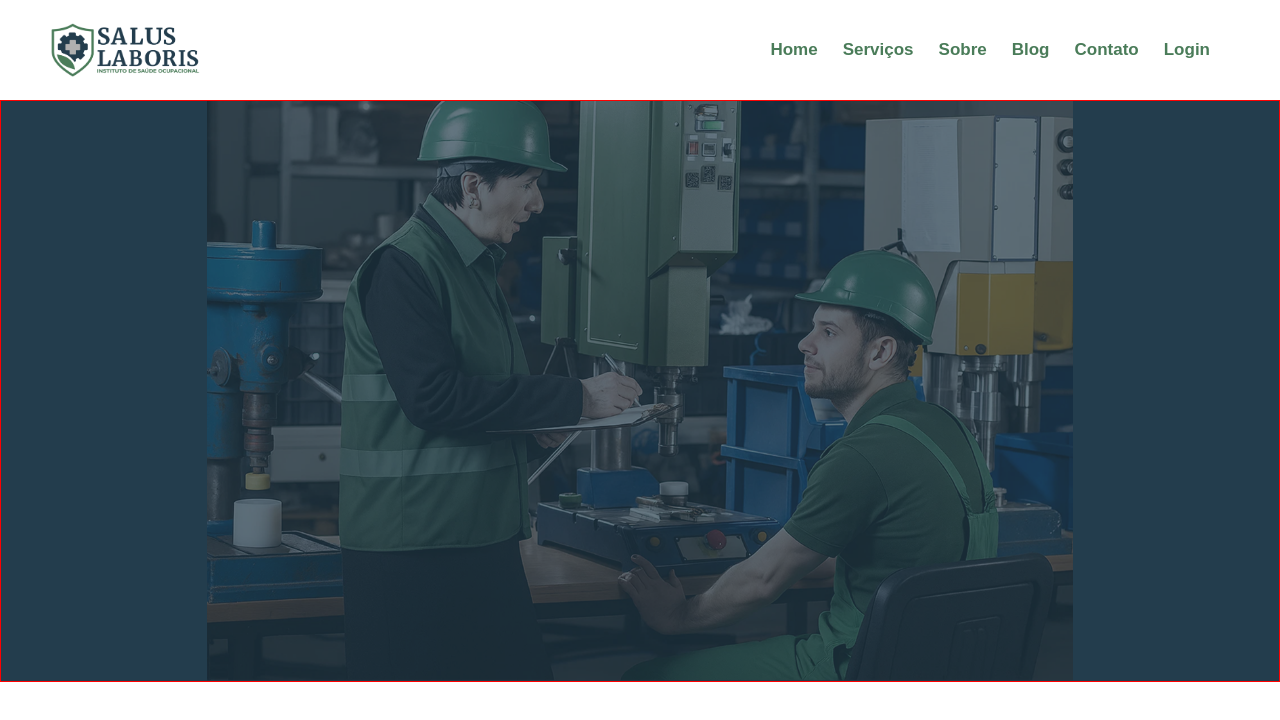
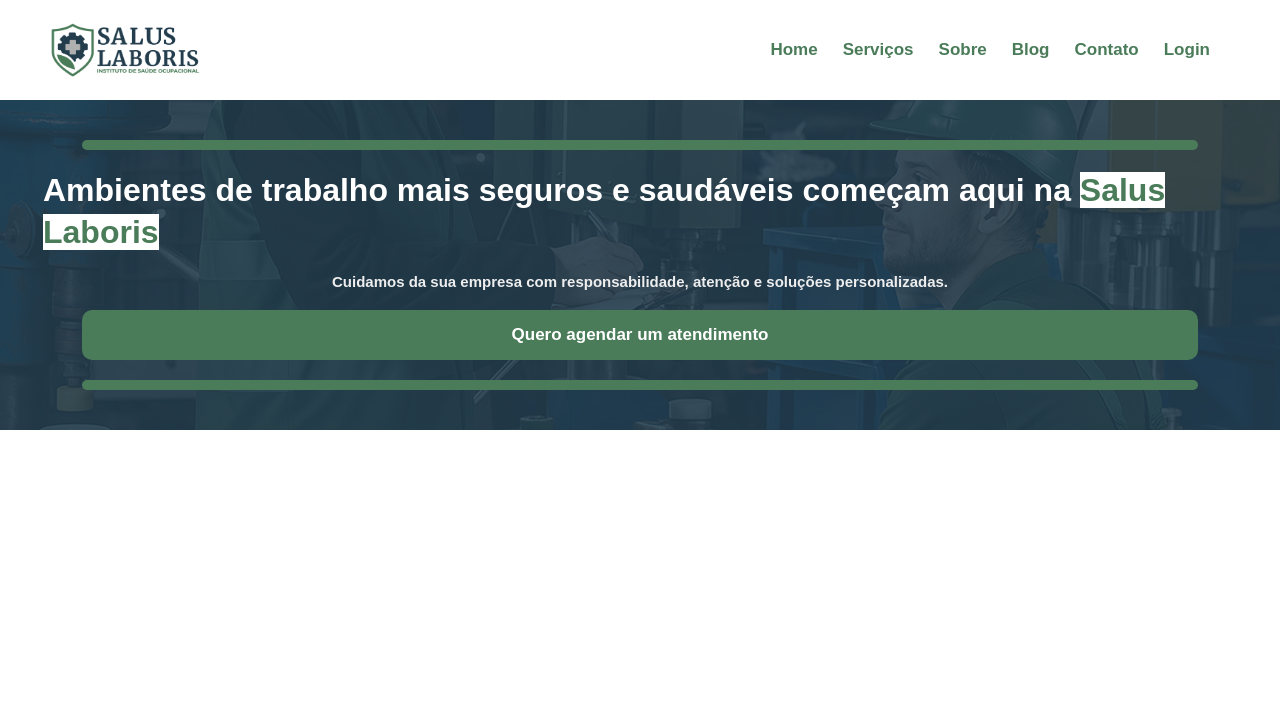
Before and after one commit to luvsscorpius/salusLaboris, a React (Create React App) app in the folder frontend/: page / in a window 1280 px wide. Shown: the top 720 px of the page. Built offline with nearby package versions, Linux system fonts and the light colour scheme.

Commit message:
feat(hero.jsx): developing hero.jsx

```diff
--- a/frontend/src/Components/Hero/Hero.jsx
+++ b/frontend/src/Components/Hero/Hero.jsx
@@ -6,6 +6,18 @@ export const Hero = () => {
   return (
     <H.hero>
         <img src={background} alt="Imagem de fundo" />
+        <H.bar/>
+        <H.titleContainer>
+            <h1>
+                Ambientes de trabalho mais seguros e saudáveis começam aqui na <span>Salus Laboris</span>
+            </h1>
+
+            <p>
+              Cuidamos da sua empresa com responsabilidade, atenção e soluções personalizadas.
+            </p>
+        </H.titleContainer>
+        <button>Quero agendar um atendimento </button>
+        <H.bar/>
     </H.hero>
   )
 }
--- a/frontend/src/Components/Hero/Styles.jsx
+++ b/frontend/src/Components/Hero/Styles.jsx
@@ -6,11 +6,77 @@ export const hero = styled.div`
     display: flex;
     align-items: center;
     justify-content: center;
+    flex-direction: column;
+    padding: 20px;
 
     img {
-        opacity: 0.3;
-        object-fit: center/cover;
+        position: absolute;
+        top: 0;
+        left: 0;
+        width: 100%;
+        height: 100%;
+        object-fit: cover;
+        opacity: 0.1;
         z-index: 0;
-        height: 580px;
+    }
+
+    button {
+        width: 90%;
+        height: 50px;
+        background-color: #4A7C59;
+        border: none;
+        z-index: 10;
+        color: #fff;
+        font-family: "Poppins", sans-serif;
+        font-weight: 600;
+        font-size: 17px;
+        border-radius: 10px;
+        margin-top: 20px;
+
+        &:hover {
+            cursor: pointer;
+            opacity: 0.8;
+            transition: 0.9s ease-in-out;
+        }
     }
 `
+
+export const bar = styled.div`
+    background-color: #4A7C59;
+    width: 90%;
+    height: 10px;
+    z-index: 10;
+    border-radius: 10px;
+    margin: 20px;
+`
+
+export const titleContainer = styled.div`
+    z-index: 10;
+    padding: 0 23px 0 23px;
+    display: flex;
+    flex-direction: column;
+    align-items: center;
+    justify-content: center;
+    gap: 20px;
+
+    h1 {
+        color: #fff;
+        font-family: "Poppins", sans-serif;
+        font-weight: 700;
+        font-size: 32px;
+        line-height: 1.3;
+
+        span {
+            background-color: #fff;
+            color: #4A7C59;
+        }
+    }
+
+    p {
+        color: #eee;
+        font-family: "Poppins", sans-serif;
+        font-weight: 550;
+        font-size: 15px;
+        text-align: justify;
+    }
+`
--- a/frontend/src/Pages/Home/Styles.jsx
+++ b/frontend/src/Pages/Home/Styles.jsx
@@ -1,5 +1,4 @@
 import styled from 'styled-components'
 
 export const home = styled.main`
-    border: 1px solid red;
 `
```
